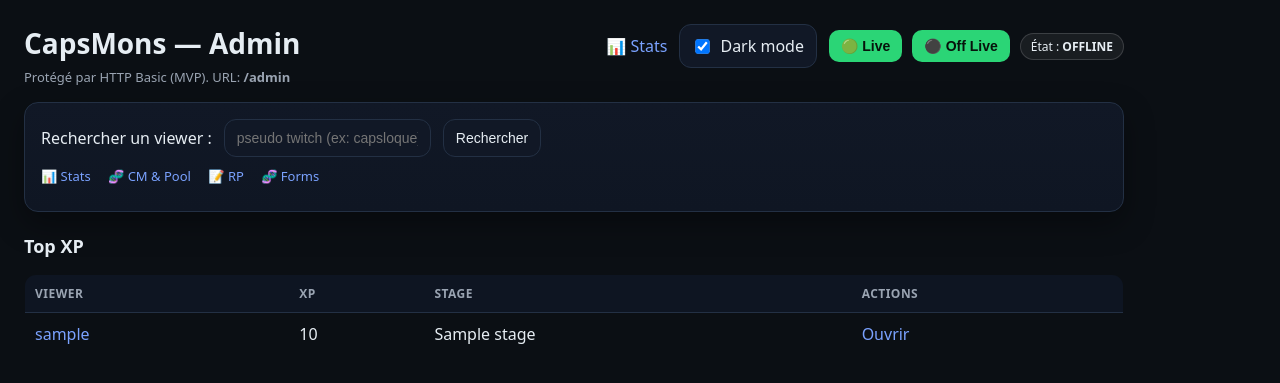
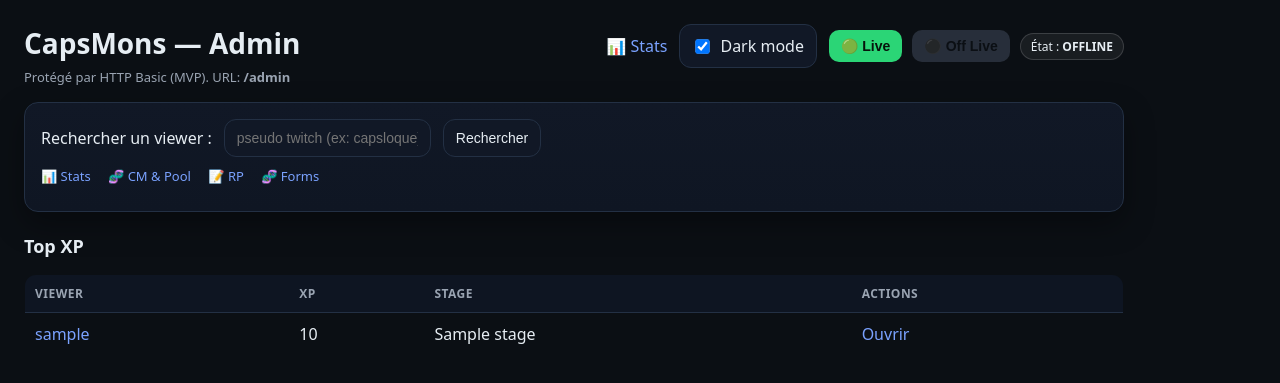
Before and after one commit to Caps-ule/capsmons, a FastAPI app: template api/templates/admin.html in a window 1280 px wide. Shown: the top 383 px of the page. Run offline with FastAPI, Linux system fonts and the light colour scheme; the template is opened without the code that fills it: most values are stand-ins (such as "Sample title", 1, 10 or a date in 2020); some libraries are stand-ins or nearby versions.

Commit message:
Remise en place du admin setlive

```diff
--- a/api/templates/admin.html
+++ b/api/templates/admin.html
@@ -161,7 +161,7 @@
 
       <div class="liveRow">
         <button class="btn btnLive {% if is_live %}btnDisabled{% endif %}" onclick="setLive(true)">🟢 Live</button>
-        <button class="btn btnLive {% if is_live %}btnDisabled{% endif %}" onclick="setLive(false)">⚫ Off Live</button>
+        <button class="btn btnOff {% if not is_live %}btnDisabled{% endif %}" onclick="setLive(false)">⚫ Off Live</button>
 
 
         <span class="badge">
```
